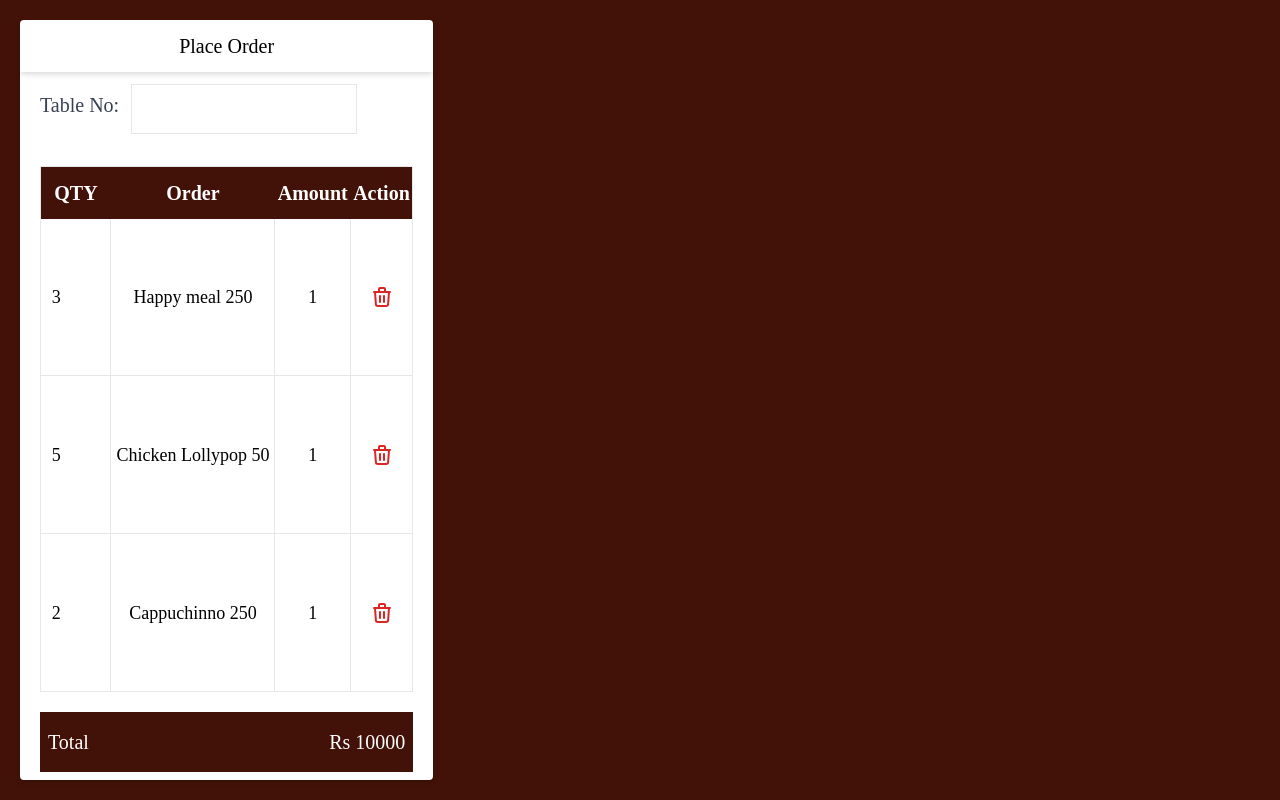
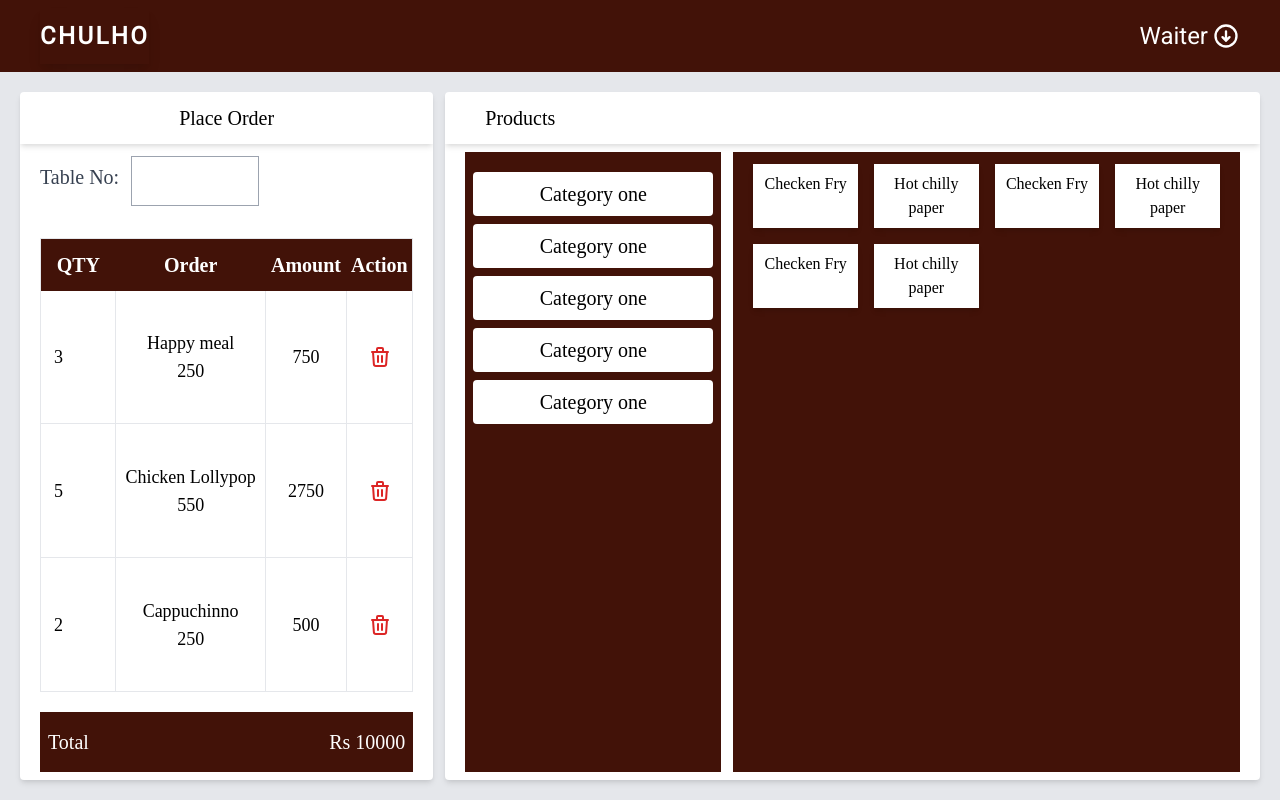
Before and after one commit to SushanGhimire/cafe-bills, a Vue app: page /TakeOrder in a window 1280 px wide. Built offline with nearby package versions, Linux system fonts and the light colour scheme; a web font is replaced by a local one.

Commit message:
take order added

```diff
--- a/src/App.vue
+++ b/src/App.vue
@@ -34,7 +34,6 @@ export default {
   methods: {
     closeNavAside() {
       this.isAside = false;
-      this.isNav = false;
     },
   },
 };
--- a/src/components/TakeOrder.vue
+++ b/src/components/TakeOrder.vue
@@ -1,7 +1,8 @@
 <template>
-  <div class="w-full h-full bg-chulho flex space-x-3 p-5 items-start">
+  <div class="w-full h-full bg-gray-200 flex space-x-3 p-5 items-start">
+    <!-- take order table  -->
     <div
-      class="w-1/3 h-full overflow-auto bg-white shadow-md rounded flex flex-col"
+      class="w-72 lg:w-1/3 h-full overflow-auto overflow-x-hidden bg-white shadow-md rounded flex flex-col"
     >
       <!-- header -->
       <div class="flex py-3 shadow-md">
@@ -10,12 +11,12 @@
       <!-- header end  -->
       <!-- table number  or order no-->
       <div class="flex space-x-3 items-center px-5 py-3">
-        <label for="" class="text-xl font-medium text-gray-700 mb-2"
+        <label for="" class="text-sm lg:text-xl font-medium text-gray-700 mb-2"
           >Table No:</label
         >
         <input
           type="text"
-          class="border p-2 lg:p-3 focus:outline-none focus:border-chulho"
+          class="border border-gray-400 w-32 p-2 lg:p-3 focus:outline-none focus:border-chulho"
         />
       </div>
       <!-- table no or order no end  -->
@@ -24,7 +25,7 @@
       <div class="flex-1 flex p-5">
         <table class="table-auto w-full border">
           <thead>
-            <tr class="bg-chulho lg:text-xl text-white">
+            <tr class="bg-chulho text-sm lg:text-xl text-white">
               <th class="py-3">QTY</th>
               <th class="py-3">Order</th>
               <th class="py-3">Amount</th>
@@ -32,25 +33,30 @@
             </tr>
           </thead>
           <tbody class="divide-y">
-            <tr class="divide-x" v-for="(i, index) in orderItems" :key="i">
-              <td class="text-center text-lg py-2">
+            <tr
+              class="divide-x text-sm lg:text-lg"
+              v-for="(i, index) in orderItems"
+              :key="i"
+            >
+              <td class="text-center py-2">
                 <input
                   type="number"
-                  class="w-16 p-2 focus:outline-none focus:border-chulho"
+                  class="w-10 lg:w-16 p-2 focus:outline-none focus:border-chulho"
                   :value="i.qty"
                 />
               </td>
-              <td class="text-center text-lg py-2">
-                {{ i.name }} {{ i.price }}
+              <td class="text-center py-2">
+                <p class="">{{ i.name }}</p>
+                <p>{{ i.price }}</p>
               </td>
-              <td class="text-center text-lg py-2">1</td>
-              <td class="text-center text-lg py-2">
+              <td class="text-center py-2">{{ i.qty * i.price }}</td>
+              <td class="text-center py-2">
                 <span
                   class="flex justify-center cursor-pointer"
                   @click="deleteOrder(index)"
                 >
                   <svg
-                    class="w-6 h-6 text-red-600"
+                    class="w-5 h-5 lg:w-6 lg:h-6 text-red-600"
                     fill="none"
                     stroke="currentColor"
                     viewBox="0 0 24 24"
@@ -72,12 +78,93 @@
       <!-- table end here  -->
       <footer class="w-full px-5">
         <div
-          class="flex bg-chulho text-white text-xl px-2 justify-between mb-2 py-4"
+          class="flex bg-chulho text-white text-sm lg:text-xl px-2 justify-between mb-2 py-2 lg:py-4"
         >
           <span> Total</span>
           <span>Rs 10000</span>
         </div>
       </footer>
+    </div>
+    <div
+      class="flex-1 h-full overflow-auto overflow-x-hidden bg-white shadow-md rounded flex flex-col"
+    >
+      <!-- header -->
+      <div class="flex py-3 shadow-md">
+        <p class="px-10 text-xl font-medium">Products</p>
+      </div>
+      <!-- category and product parent  -->
+      <div class="w-full h-full flex space-x-3 px-2 lg:px-5 py-2">
+        <!-- category  -->
+        <div
+          class="w-32 lg:w-64 h-full overflow-auto bg-chulho flex flex-col px-2 lg;px-5 pt-3"
+        >
+          <!-- category  -->
+          <div
+            class="bg-white text-sm lg:text-xl text-center py-2 rounded font-medium mt-2 cursor-pointer hover:bg-gray-100"
+          >
+            Category one
+          </div>
+          <!-- category  -->
+          <div
+            class="bg-white text-sm lg:text-xl text-center py-2 rounded font-medium mt-2 cursor-pointer hover:bg-gray-100"
+          >
+            Category one
+          </div>
+          <!-- category  -->
+          <div
+            class="bg-white text-sm lg:text-xl text-center py-2 rounded font-medium mt-2 cursor-pointer hover:bg-gray-100"
+          >
+            Category one
+          </div>
+          <!-- category  -->
+          <div
+            class="bg-white text-sm lg:text-xl text-center py-2 rounded font-medium mt-2 cursor-pointer hover:bg-gray-100"
+          >
+            Category one
+          </div>
+          <!-- category  -->
+          <div
+            class="bg-white text-sm lg:text-xl text-center py-2 rounded font-medium mt-2 cursor-pointer hover:bg-gray-100"
+          >
+            Category one
+          </div>
+        </div>
+        <!-- products  -->
+        <div class="flex-1 bg-chulho px-2 lg:px-5 py-3">
+          <div class="grid grid-cols-2 lg:grid-cols-4 gap-4">
+            <div
+              class="col-span-1 bg-white shadow-md text-center p-2 cursor-pointer"
+            >
+              Checken Fry
+            </div>
+            <div
+              class="col-span-1 bg-white shadow-md text-center p-2 cursor-pointer"
+            >
+              Hot chilly paper
+            </div>
+            <div
+              class="col-span-1 bg-white shadow-md text-center p-2 cursor-pointer"
+            >
+              Checken Fry
+            </div>
+            <div
+              class="col-span-1 bg-white shadow-md text-center p-2 cursor-pointer"
+            >
+              Hot chilly paper
+            </div>
+            <div
+              class="col-span-1 bg-white shadow-md text-center p-2 cursor-pointer"
+            >
+              Checken Fry
+            </div>
+            <div
+              class="col-span-1 bg-white shadow-md text-center p-2 cursor-pointer"
+            >
+              Hot chilly paper
+            </div>
+          </div>
+        </div>
+      </div>
     </div>
   </div>
 </template>
@@ -94,7 +181,7 @@ export default {
         },
         {
           name: "Chicken Lollypop",
-          price: 50,
+          price: 550,
           qty: 5,
         },
         {
```
